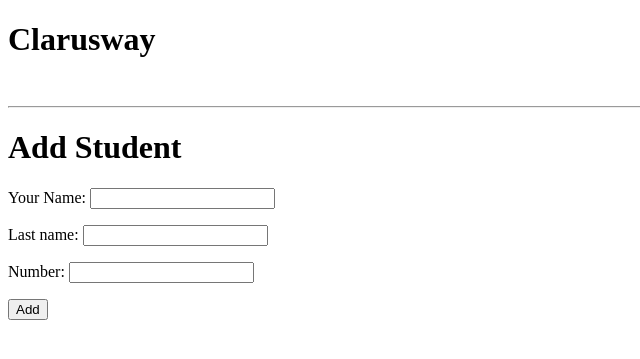
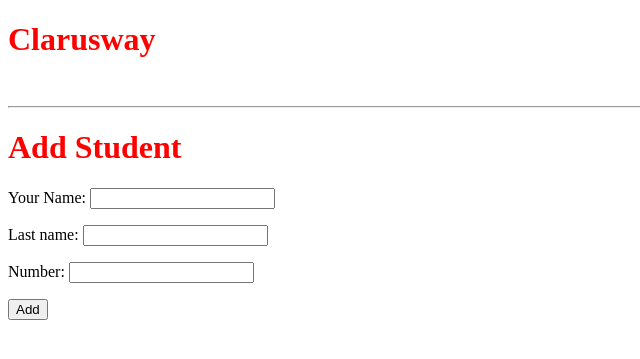
Before and after one commit to Ata-92/Django-CRUD, a Django app: page /add/ in a window 1280 px wide. Shown: the top 359 px of the page, without its empty margins (0-640 px from the left). Run offline with Django 3.2, Linux system fonts and the light colour scheme.

Commit message:
Add a static css file

```diff
--- /dev/null
+++ b/src/fscohort/static/fscohort/main.css
@@ -0,0 +1,3 @@
+h1 {
+  color: red;
+}
--- a/src/fscohort/templates/fscohort/base.html
+++ b/src/fscohort/templates/fscohort/base.html
@@ -1,9 +1,12 @@
+{% load static %}
+
 <!DOCTYPE html>
 <html lang="en">
 <head>
   <meta charset="UTF-8">
   <meta http-equiv="X-UA-Compatible" content="IE=edge">
   <meta name="viewport" content="width=device-width, initial-scale=1.0">
+  <link rel="stylesheet" href="{% static 'fscohort/main.css' %}">
   <title>
     {% block title %}
       Clarusway
```
